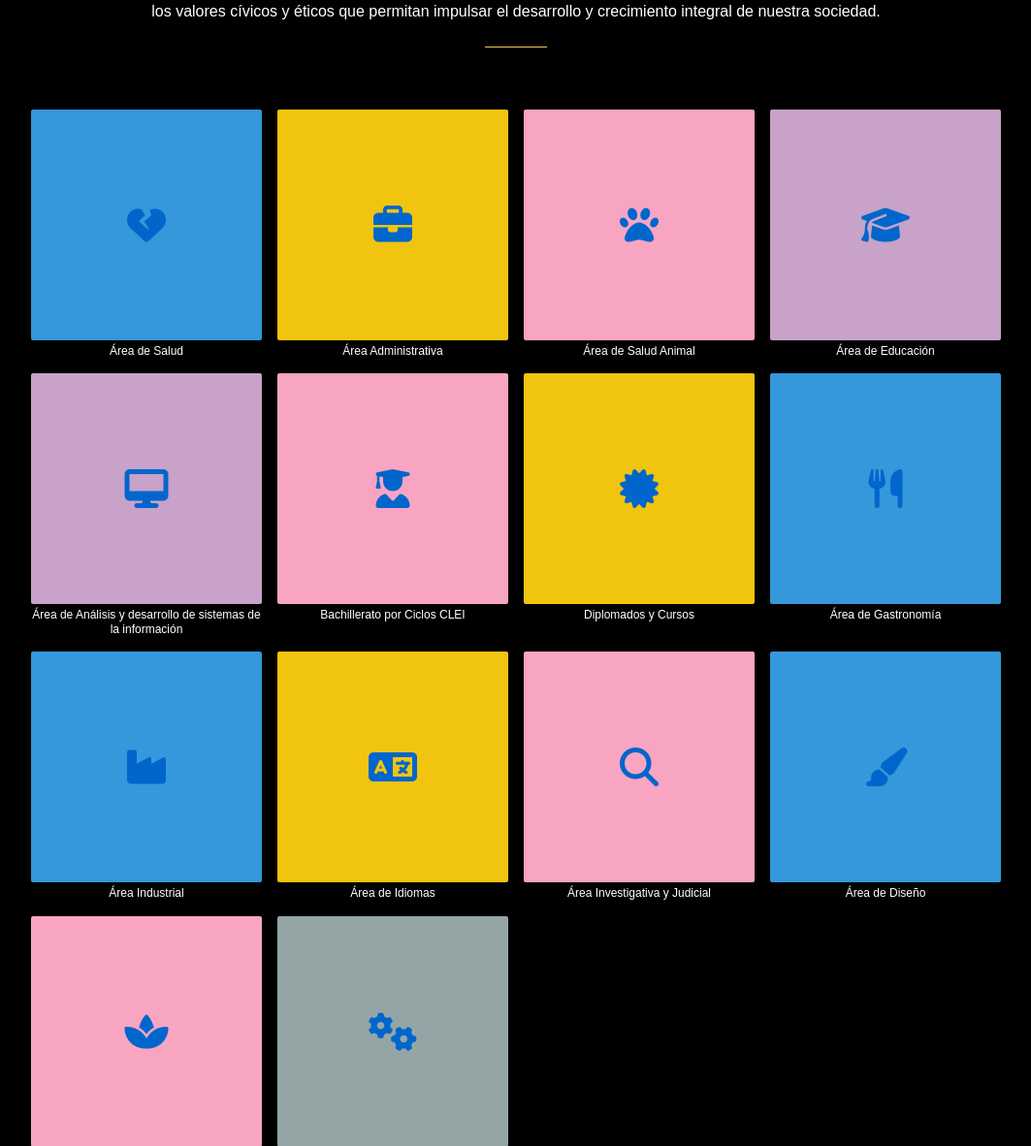
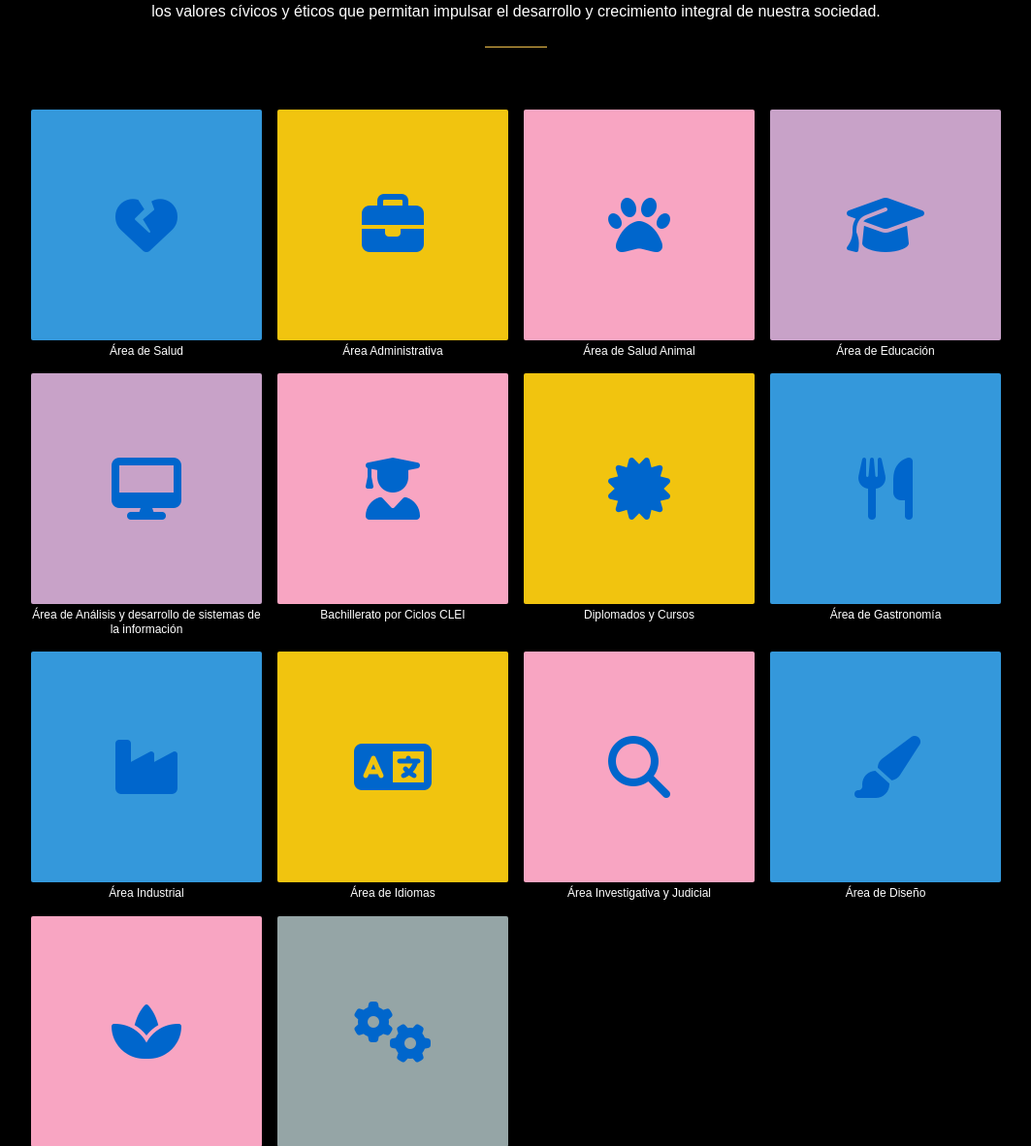
Before and after one commit to richardcastiblancoo/Cotemag, a PHP site: page /conocenos.php in a window 1280 px wide. Shown: the part 180-1362 px from the top of the page at 97% size, without its empty margins (108-1171 px from the left). Run offline with PHP 8.4, Linux system fonts and the light colour scheme.

Commit message:
cambio de tamaño en iconos

```diff
--- a/conocenos.css
+++ b/conocenos.css
@@ -69,7 +69,7 @@ h1 {
 }
 
 .tile-icon i {
-    font-size: 2.5rem;
+    font-size: 4rem;
     color: #0066cc;
 }
 
```
